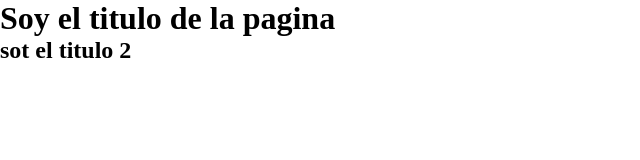
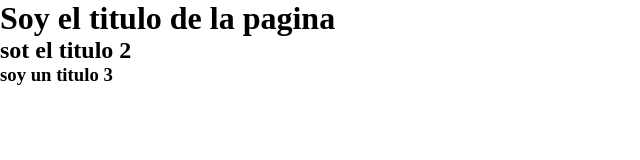
Before and after one commit to mansillalucianodamian/Primer-repositorio, a plain HTML site: page index.html in a window 1280 px wide. Shown: the whole page, without its empty margins (0-640 px from the left). Drawn offline with Linux system fonts and the light colour scheme.

Commit message:
Version 2 agregue un sutitulo

```diff
--- a/index.html
+++ b/index.html
@@ -9,5 +9,6 @@
 <body>
     <h1>Soy el titulo de la pagina</h1>
     <h2>sot el titulo 2</h2>
+    <h3>soy un titulo 3</h3>
 </body>
 </html>
```
